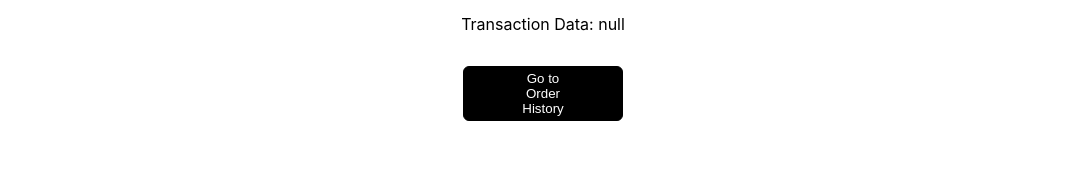
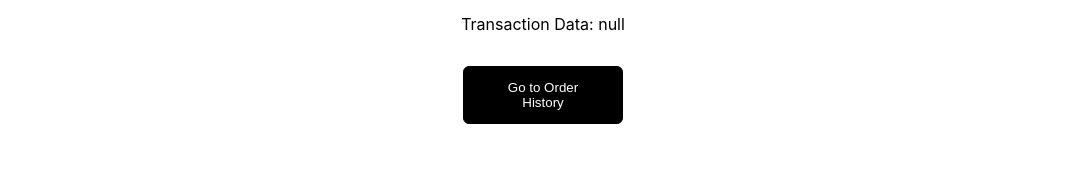
Before and after one commit to vawkei/sams, a React (Create React App) app in the folder frontend/: page /checkout in a window 1280 px wide. Shown: the part 203-377 px from the top of the page, without its empty margins (97-1183 px from the left). Built offline with nearby package versions, Linux system fonts and the light colour scheme; no server answers.

Commit message:
lets live it @8seconds for it to navigate to checkout

```diff
--- a/frontend/src/components/checkout/Checkout.js
+++ b/frontend/src/components/checkout/Checkout.js
@@ -72,7 +72,7 @@ const Checkout = () => {
       <p>Thank you for your purchase</p>
       <p>Transaction Data: {JSON.stringify(transactionData)}</p>
       {/* <p>{webhookResponse}</p> */}
-      <Button onClick={navigateHandler}>Go to Order History</Button>
+      <Button onClick={navigateHandler} className={classes.btn}>Go to Order History</Button>
     </div>
   );
 };
--- a/frontend/src/components/checkout/Checkout.module.css
+++ b/frontend/src/components/checkout/Checkout.module.css
@@ -8,6 +8,6 @@
     margin-top: 1rem;
 }
 .btn{
-    padding: 0.5rem 2.3rem;
+    padding: 0.8rem 2.3rem;
     text-align: center;
 }
--- a/frontend/src/components/checkout/VerifyPayment.js
+++ b/frontend/src/components/checkout/VerifyPayment.js
@@ -37,7 +37,7 @@ const VerifyPayment = () => {
 
         const clearer = setTimeout(()=>{
           navigate("/checkout");
-        },5000)
+        },8000)
         return ()=>clearTimeout(clearer)
 
       } else {
```
